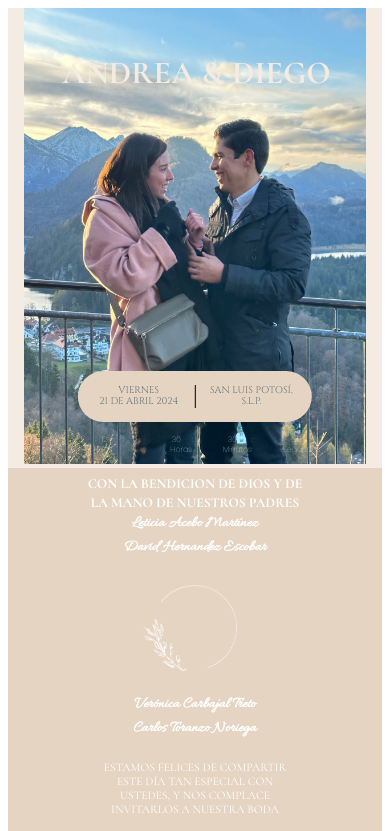
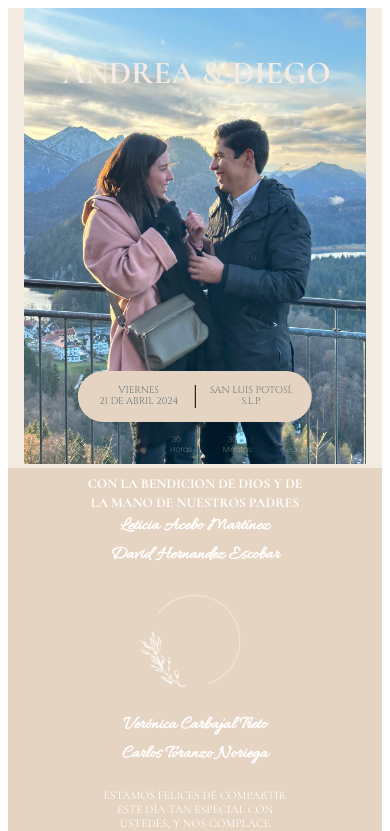
Before and after one commit to Duotech-Design/invitaciones, a React (Create React App) app: page /inicio in a window 390 px wide. Shown: the top 831 px of the page. Built offline with nearby package versions, Linux system fonts and the light colour scheme; a web font is replaced by a local one.

Commit message:
mejorando responsividad

```diff
--- a/src/components/Inicio/Familia.js
+++ b/src/components/Inicio/Familia.js
@@ -28,7 +28,9 @@ const styles = {
     //height: "20%",
     //width: "20%",
     //color: "#FFFFFF",
-    maxWidth: '50%',
+    //flex: 1,
+    minWidth: `clamp(200px, 15%, 20%)`,
+    maxWidth: '20%',
   },
   image2: {
     width: "100%",
@@ -62,13 +64,13 @@ export default function IncioFamilia() {
           <Typography variant="h6">Leticia Acebo Martínez</Typography>
           <Typography variant="h6">David Hernandez Escobar</Typography>
         </div>
-        <div style={styles.column}>
+
           <img
             src="/img/arco blanco.png"
             alt="Arco flores" // Propiedad alt para describir la imagen
             style={styles.image}
           />
-        </div>
+
         <div style={styles.column}>
           <Typography variant="h6">Verónica Carbajal Treto </Typography>
           <Typography variant="h6">Carlos Toranzo Noriega</Typography>
--- a/src/theme.js
+++ b/src/theme.js
@@ -63,7 +63,7 @@ const theme = createTheme({
       },
       h6: {
         fontFamily: "Allura, cursive", // Cambia a Zeyada
-        fontSize: `clamp(10px, 3.9vw, 2rem)`,
+        fontSize: `clamp(18px, 3.5vw, 2.5rem)`,
         fontWeight: 600,
         color: "#FFFFFF",
       },
```
